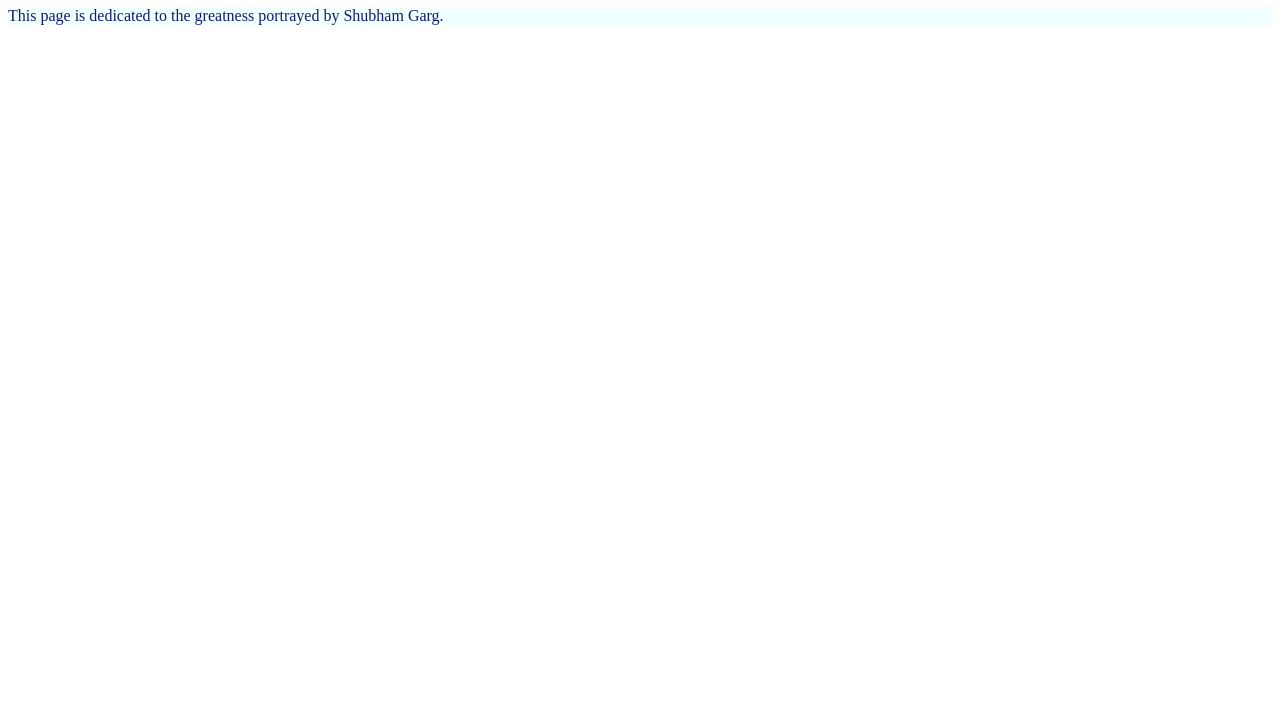
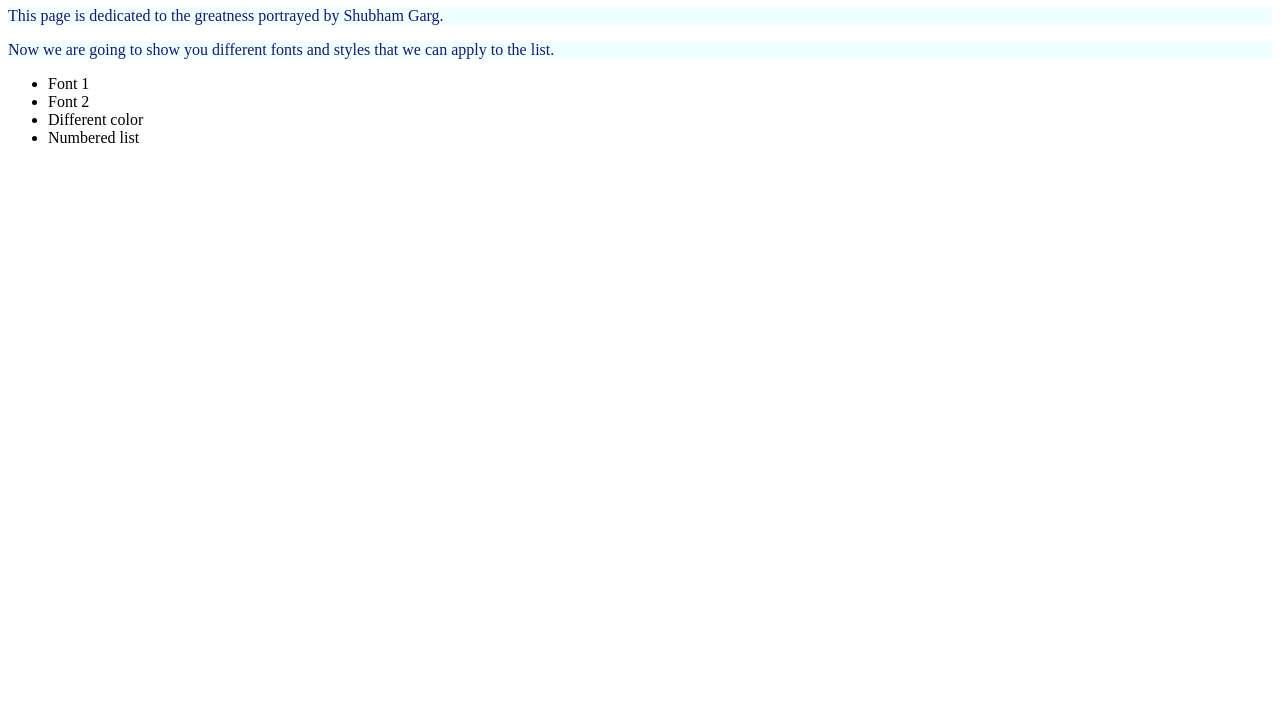
Before and after one commit to SHU8HAM1/portfolio-web, a plain HTML site: page index.html in a window 1280 px wide. Shown: the part 73-800 px from the top of the page. Drawn offline with Linux system fonts and the light colour scheme.

Commit message:
Added some fonts and list

```diff
--- a/index.html
+++ b/index.html
@@ -11,5 +11,13 @@
     <p class="hola">This page is dedicated to the greatness
         portrayed by Shubham Garg.
     </p>
+    <p> Now we are going to show you different fonts and
+        styles that we can apply to the list.</p>
+    <ul>
+    <li class="L1">Font 1</li>
+    <li class="L2">Font 2</li>
+    <li class="L3">Different color</li>
+    <li class="L4">Numbered list</li>
+    </ul>
 </body>
 </html>
--- a/styles.css
+++ b/styles.css
@@ -3,3 +3,7 @@ p{
     background-color: azure;
     width: 100%;
 }
+
+.L1{
+    font-family: 'lucida handwriting';
+}
```
